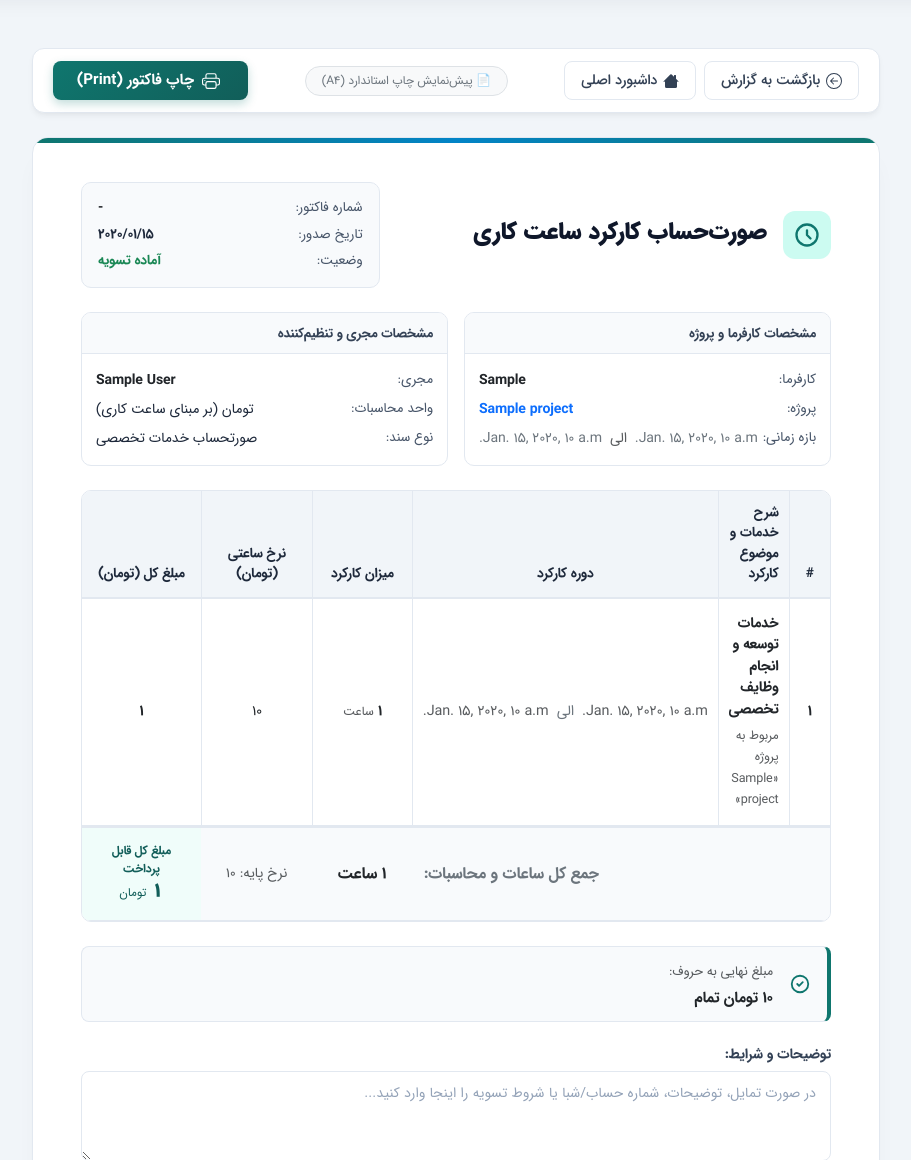
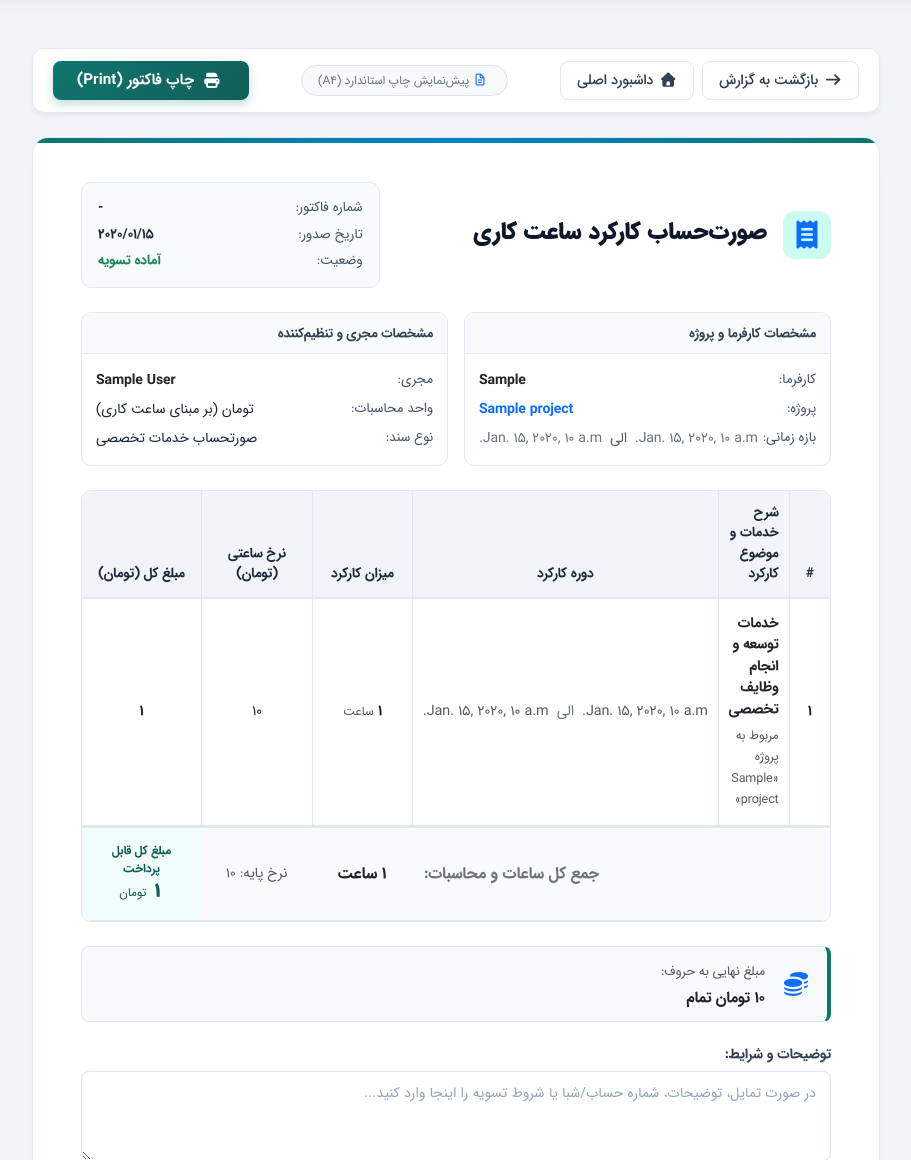
Before and after one commit to sadng11/work-time, a Django app: template timesheet/templates/factor.html in a window 1280 px wide. Shown: the part 60-1220 px from the top of the page, without its empty margins (184-1095 px from the left). Run offline with Django 5.2, Linux system fonts and the light colour scheme; a user stored in the database is signed in; tables that the repository leaves empty hold one stand-in row (values such as "Sample post"); the template is opened without the code that fills it: values that come from a table or form of the project are taken from there, most other values are stand-ins (such as "Sample title", 1, 10 or a date in 2020); parts of the project's set-up code (start-up, migrations or seed data) failed here and were passed over; some libraries are stand-ins or nearby versions.

Commit message:
feat(ui): modernize invoice page toolbar with FontAwesome and clean print layout

```diff
--- a/timesheet/templates/factor.html
+++ b/timesheet/templates/factor.html
@@ -13,32 +13,25 @@
             <div class="d-flex align-items-center gap-2">
                 <a href="{% if start_date and end_date and project %}{% url 'report' %}?start={{ start_date }}&end={{ end_date }}&project_id={{ project.id }}{% else %}{% url 'report' %}{% endif %}"
                    class="btn btn-outline-secondary btn-action" title="بازگشت به گزارش فیلترشده">
-                    <svg xmlns="http://www.w3.org/2000/svg" width="16" height="16" fill="currentColor" viewBox="0 0 16 16">
-                        <path fill-rule="evenodd" d="M1 8a7 7 0 1 0 14 0A7 7 0 0 0 1 8zm15 0A8 8 0 1 1 0 8a8 8 0 0 1 16 0zm-4.5-.5a.5.5 0 0 1 0 1H5.707l2.147 2.146a.5.5 0 0 1-.708.708l-3-3a.5.5 0 0 1 0-.708l3-3a.5.5 0 1 1 .708.708L5.707 7.5H11.5z"/>
-                    </svg>
+                    <i class="fa-solid fa-arrow-right"></i>
                     <span>بازگشت به گزارش</span>
                 </a>
                 <a href="{% url 'home' %}" class="btn btn-outline-secondary btn-action" title="صفحه اصلی سامانه">
-                    <svg xmlns="http://www.w3.org/2000/svg" width="16" height="16" fill="currentColor" viewBox="0 0 16 16">
-                        <path d="M8.707 1.5a1 1 0 0 0-1.414 0L.646 8.146a.5.5 0 0 0 .708.708L2 8.207V13.5A1.5 1.5 0 0 0 3.5 15h9a1.5 1.5 0 0 0 1.5-1.5V8.207l.646.647a.5.5 0 0 0 .708-.708L13 5.793V2.5a.5.5 0 0 0-.5-.5h-1a.5.5 0 0 0-.5.5v1.293L8.707 1.5Z"/>
-                        <path d="m8 3.293 6 6V13.5a.5.5 0 0 1-.5.5h-9a.5.5 0 0 1-.5-.5V9.293l6-6Z"/>
-                    </svg>
+                    <i class="fa-solid fa-house"></i>
                     <span>داشبورد اصلی</span>
                 </a>
             </div>
 
             <div class="text-center d-none d-md-block">
                 <span class="badge bg-light text-secondary border px-3 py-2 rounded-pill fw-normal">
-                    📄 پیش‌نمایش چاپ استاندارد (A4)
+                    <i class="fa-regular fa-file-lines me-1 text-primary"></i>
+                    پیش‌نمایش چاپ استاندارد (A4)
                 </span>
             </div>
 
             <div class="d-flex align-items-center gap-2">
                 <button type="button" class="btn btn-primary btn-print-cta px-4" onclick="window.print()">
-                    <svg xmlns="http://www.w3.org/2000/svg" width="18" height="18" fill="currentColor" viewBox="0 0 16 16" class="me-1">
-                        <path d="M2.5 8a.5.5 0 1 0 0-1 .5.5 0 0 0 0 1z"/>
-                        <path d="M5 1a2 2 0 0 0-2 2v2H2a2 2 0 0 0-2 2v3a2 2 0 0 0 2 2h1v1a2 2 0 0 0 2 2h6a2 2 0 0 0 2-2v-1h1a2 2 0 0 0 2-2V7a2 2 0 0 0-2-2h-1V3a2 2 0 0 0-2-2H5zM4 3a1 1 0 0 1 1-1h6a1 1 0 0 1 1 1v2H4V3zm1 5a2 2 0 0 0-2 2v1H2a1 1 0 0 1-1-1V7a1 1 0 0 1 1-1h12a1 1 0 0 1 1 1v3a1 1 0 0 1-1 1h-1v-1a2 2 0 0 0-2-2H5zm7 2v3a1 1 0 0 1-1 1H5a1 1 0 0 1-1-1v-3a1 1 0 0 1 1-1h6a1 1 0 0 1 1 1z"/>
-                    </svg>
+                    <i class="fa-solid fa-print me-1"></i>
                     <span>چاپ فاکتور (Print)</span>
                 </button>
             </div>
@@ -56,9 +49,7 @@
                 <div class="col-sm-7 text-start text-sm-start">
                     <div class="d-flex align-items-center gap-3">
                         <div class="invoice-logo-badge">
-                            <svg xmlns="http://www.w3.org/2000/svg" width="28" height="28" fill="none" viewBox="0 0 24 24" stroke="currentColor" stroke-width="2">
-                                <path stroke-linecap="round" stroke-linejoin="round" d="M12 8v4l3 3m6-3a9 9 0 11-18 0 9 9 0 0118 0z" />
-                            </svg>
+                            <i class="fa-solid fa-receipt text-primary fs-3"></i>
                         </div>
                         <div>
                             <h1 class="invoice-title mb-1">صورت‌حساب کارکرد ساعت کاری</h1>
@@ -195,10 +186,8 @@
         <!-- مبلغ به حروف -->
         <section class="invoice-words-card mb-4">
             <div class="d-flex align-items-center gap-3">
-                <div class="words-icon-wrap">
-                    <svg xmlns="http://www.w3.org/2000/svg" width="22" height="22" fill="none" viewBox="0 0 24 24" stroke="currentColor">
-                        <path stroke-linecap="round" stroke-linejoin="round" stroke-width="2" d="M9 12l2 2 4-4m6 2a9 9 0 11-18 0 9 9 0 0118 0z" />
-                    </svg>
+                <div class="words-icon-wrap d-flex align-items-center justify-content-center">
+                    <i class="fa-solid fa-coins text-primary fs-4"></i>
                 </div>
                 <div class="flex-grow-1">
                     <span class="words-title text-muted">مبلغ نهایی به حروف:</span>
```
